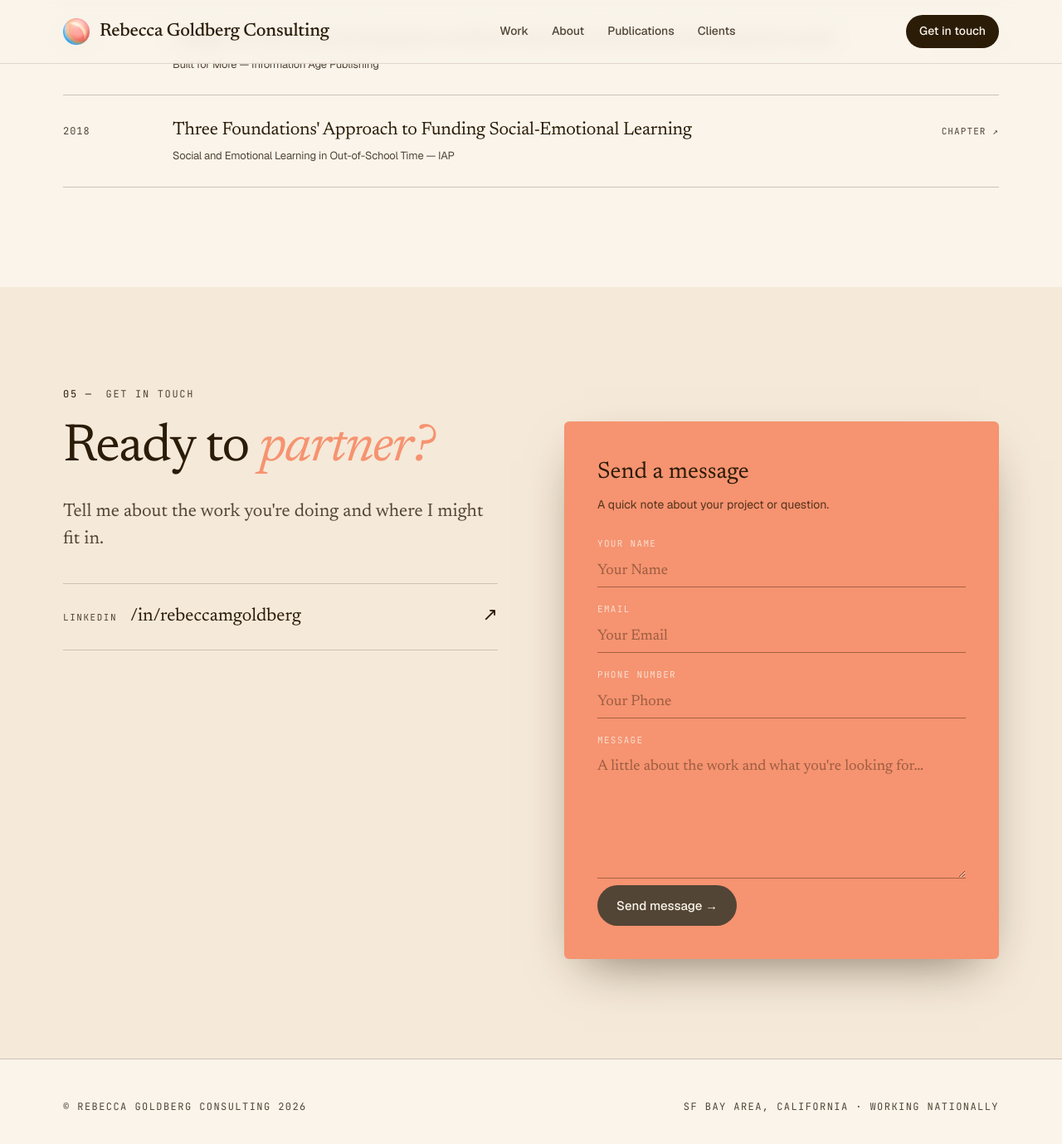
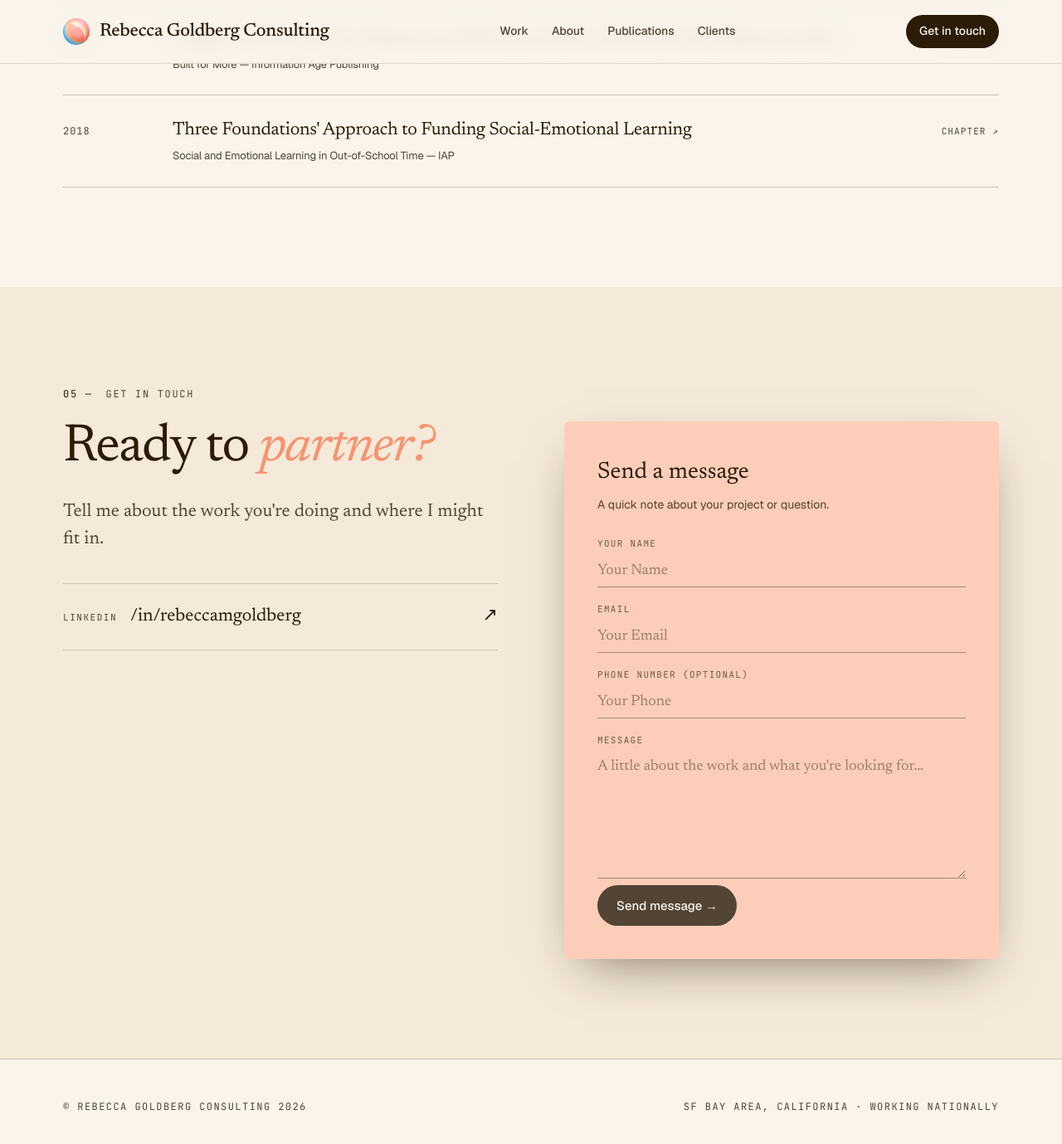
Before and after one commit to rebeccagoldberg/rebeccagoldberg.github.io, a Jekyll site: the page built from index.md, in a window 1280 px wide and 1400 px high, scrolled down 5113 px. Shown: the top 1379 px of the window at 83% size. Built offline with Jekyll 4.4.1, drawn with Linux system fonts in a browser that asks for light colours.

Commit message:
Soften contact section styling and reduce form friction
Contact card background was full-saturation coral, the most intense
color on an otherwise muted page. Toned it down to a peach tint with
dark ink text, matching the rest of the site's restraint. Also made
the phone number field optional — required phone numbers are unusual
friction for a first-touch inquiry form and likely suppress submissions.

Co-Authored-By: Claude Sonnet 5 <noreply@anthropic.com>

```diff
--- a/_layouts/mainpage.html
+++ b/_layouts/mainpage.html
@@ -531,7 +531,7 @@
     margin-right: 16px;
   }
   .contact-form {
-    background: var(--coral);
+    background: color-mix(in oklab, var(--coral) 40%, var(--bg));
     color: var(--bg);
     border-radius: 6px;
     padding: 40px;
@@ -545,7 +545,7 @@
     font-size: 11px;
     text-transform: uppercase;
     letter-spacing: 0.12em;
-    color: color-mix(in oklab, var(--bg) 78%, transparent);
+    color: color-mix(in oklab, var(--ink) 65%, transparent);
     margin: 18px 0 8px;
   }
   .contact-form input, .contact-form textarea {
@@ -562,7 +562,7 @@
     resize: vertical;
   }
   .contact-form input::placeholder, .contact-form textarea::placeholder { color: color-mix(in oklab, var(--ink) 45%, transparent); }
-  .contact-form input:focus, .contact-form textarea:focus { border-color: var(--bg); }
+  .contact-form input:focus, .contact-form textarea:focus { border-color: var(--ink); }
   .contact-form textarea { min-height: 90px; }
   .contact-form .submit {
     margin-top: 28px;
@@ -834,8 +834,8 @@ Tell me about the work you're doing and where I might fit in.
         <input class="form-control" name="fullName" type="text" placeholder="Your Name" required="required" data-validation-required-message="Please enter your name.">
         <label for="cf-email">Email</label>
         <input class="form-control" name="email" type="email" placeholder="Your Email" required="required" data-validation-required-message="Please enter your email address.">
-        <label for="cf-msg">Phone Number</label>
-        <input class="form-control" name="phone" type="tel" placeholder="Your Phone" required="required" data-validation-required-message="Please enter your phone number.">
+        <label for="cf-msg">Phone Number (optional)</label>
+        <input class="form-control" name="phone" type="tel" placeholder="Your Phone">
         <label for="cf-msg">Message</label>
         <textarea class="form-control" name="message" placeholder="A little about the work and what you're looking for…" required="required" data-validation-required-message="Please enter a message." style="height: 150px;"></textarea>
         <input type="hidden" name="_gotcha">
```
